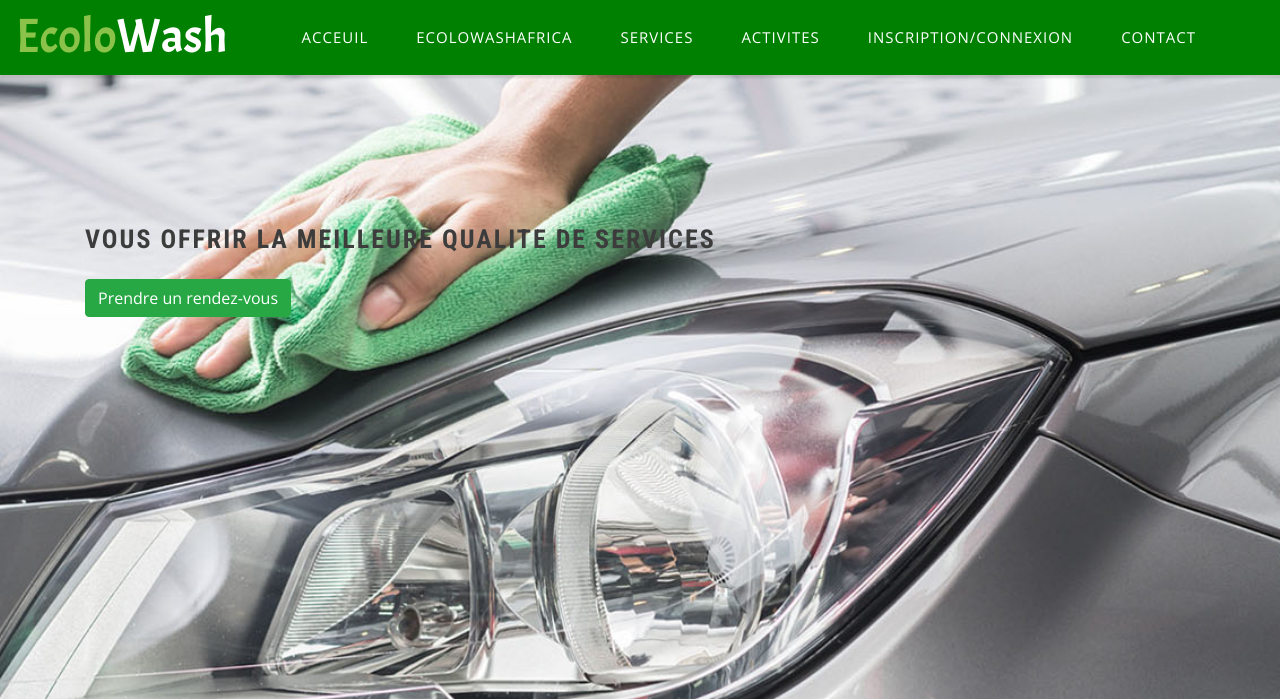
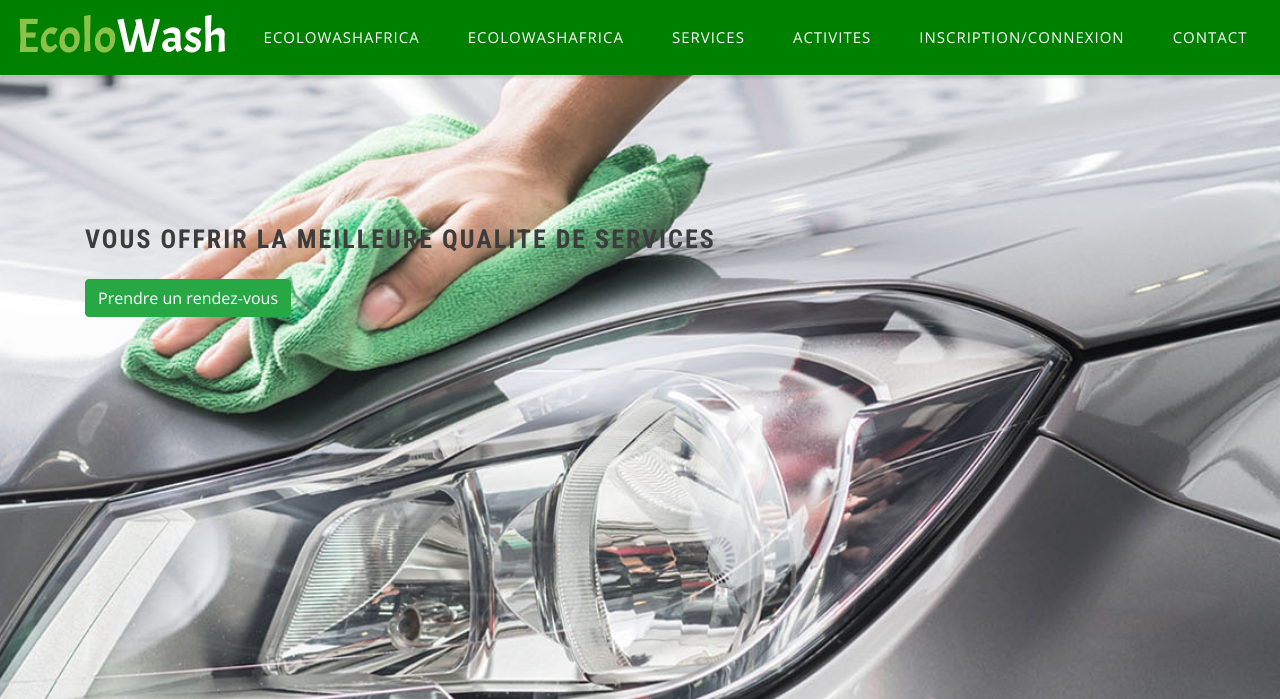
Before and after one commit to feliciaeponou/ecolowash, a PHP site: page /ecolowash/index.php in a window 1280 px wide. Shown: the top 699 px of the page. Run offline with PHP 8.4, Linux system fonts and the light colour scheme.

Commit message:
modif header

```diff
--- a/header.php
+++ b/header.php
@@ -59,7 +59,7 @@ if (!isset($_SESSION['nom'])) {
 			<div class="collapse navbar-collapse" id="navbarSupportedContent">
 				<ul class="navbar-nav ml-auto text-center mr-lg-5">
 					<li class="nav-item active mr-lg-2 mb-lg-0 mb-2">
-						<a class="nav-link" href="./">ACCEUIL
+						<a class="nav-link" href="./">ECOLOWASHAFRICA
 							<span class="sr-only">(current)</span>
 						</a>
 					</li>
```
